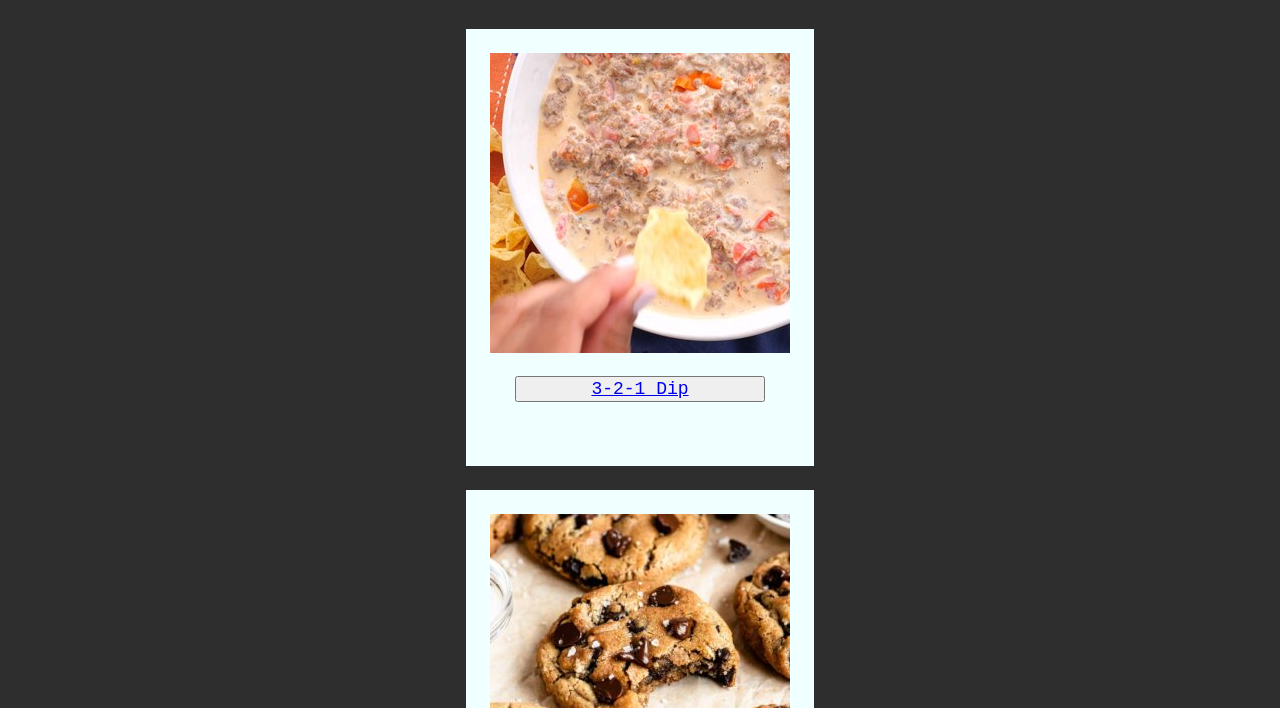
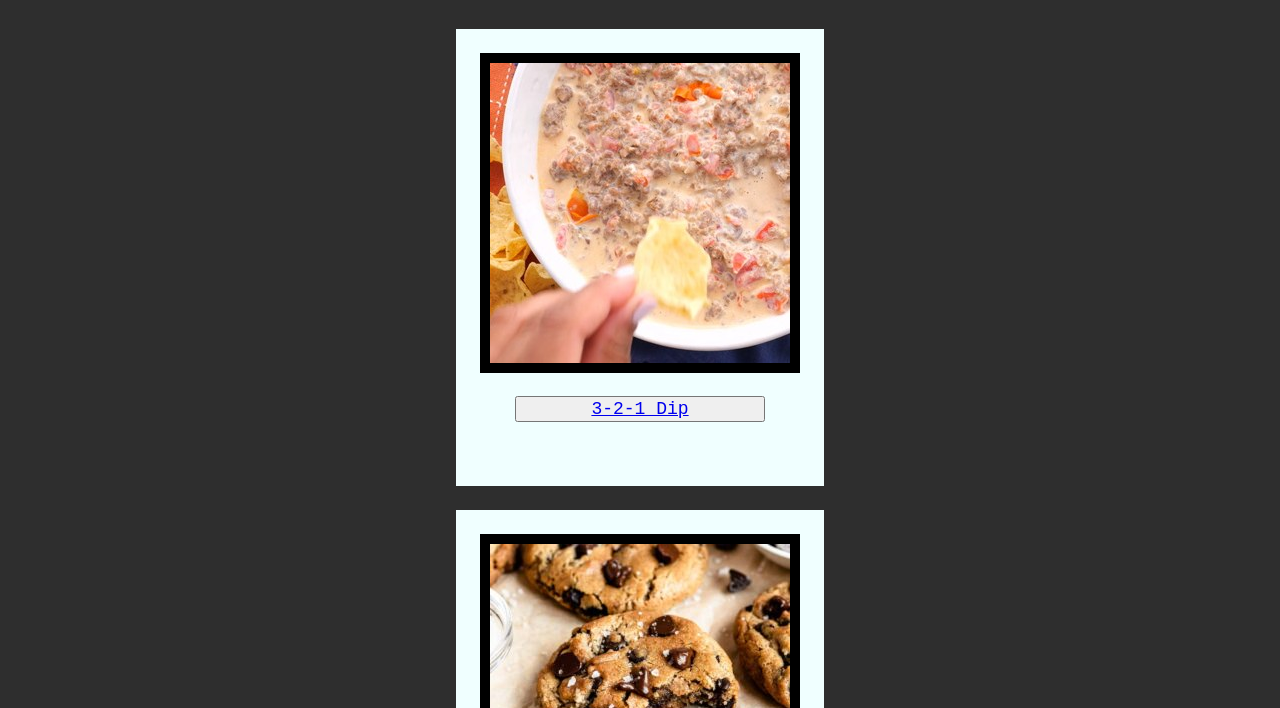
Before and after one commit to TheChristronaut/odin-recipes, a plain HTML site: page index.html in a window 1280 px wide. Shown: the part 92-800 px from the top of the page. Drawn offline with Linux system fonts and the light colour scheme.

Commit message:
Add border to images

```diff
--- a/style.css
+++ b/style.css
@@ -6,10 +6,10 @@ body {
 .mainblock {
     background-color: azure;
     margin: auto;
-    width: fit-content;
     padding: 24px;
     margin-bottom: 24px;
     color: rgb(46, 46, 46);
+    width: fit-content;
 }
 .list {
     width: fit-content;
@@ -49,3 +49,6 @@ button {
     font-size: 18px;
     width: 250px;
 }
+img {
+    border: solid 10px black;
+}
```
